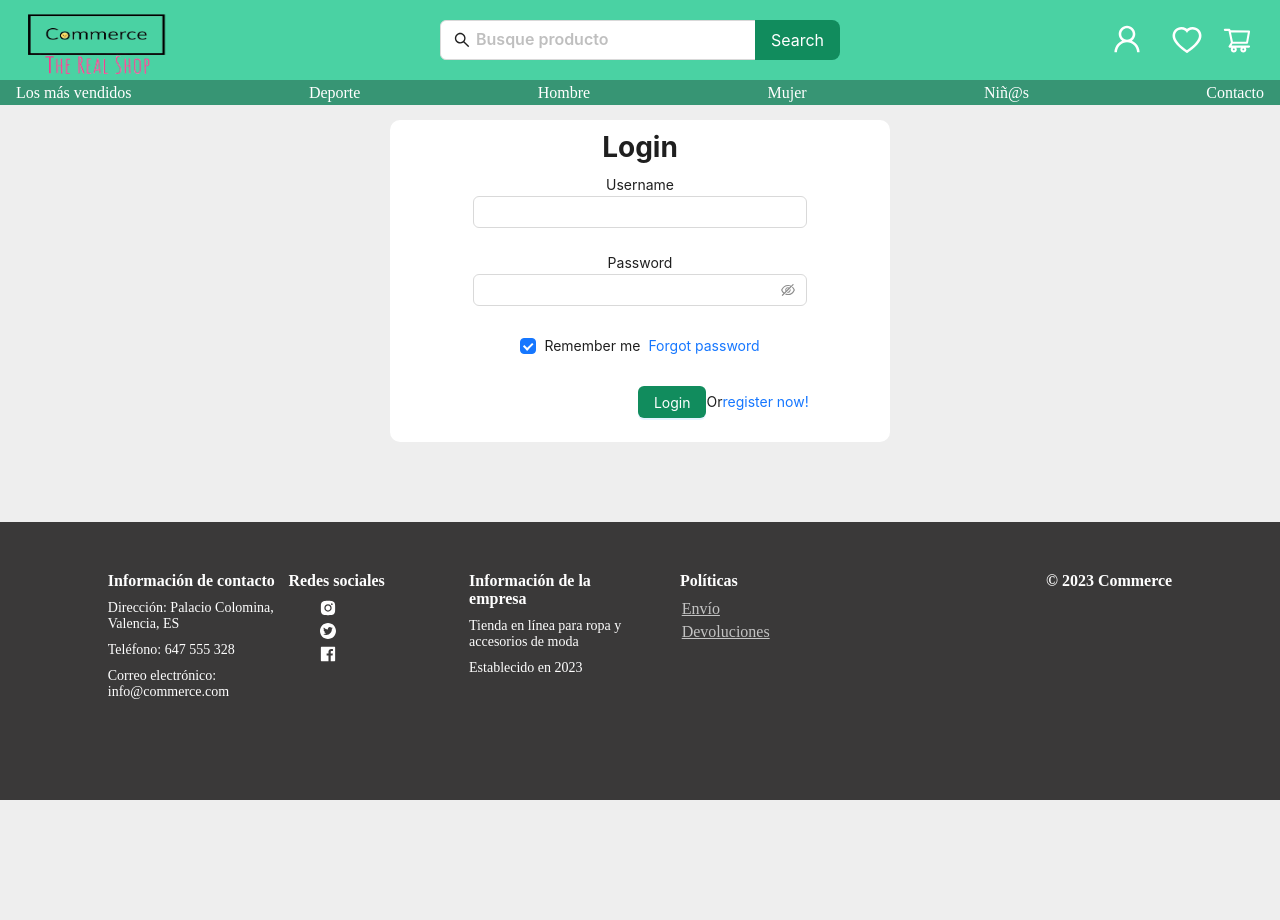
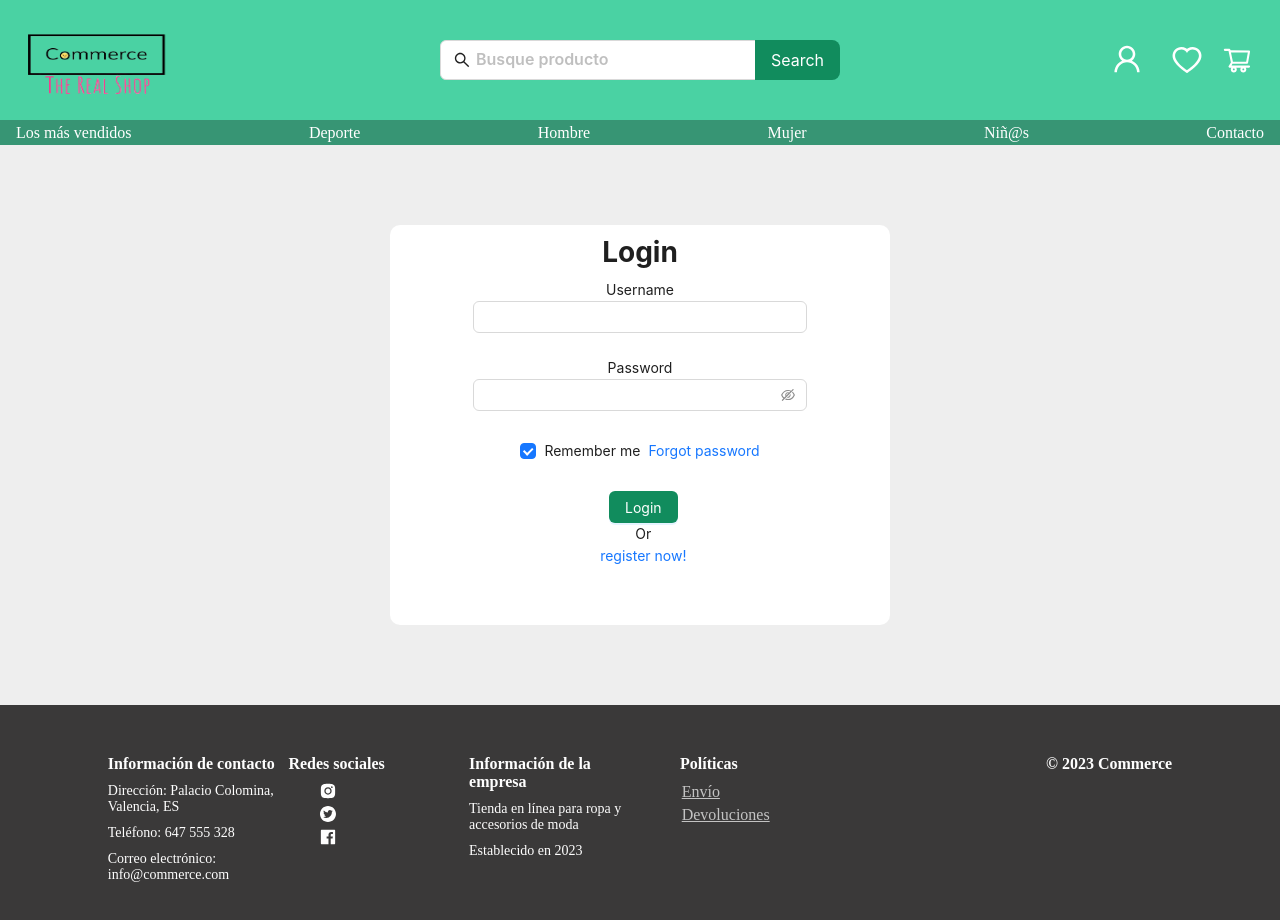
Before and after one commit to alberttsg/FrontEnd-Ecommerce, a React (Vite) app in the folder vite-project/: page /login in a window 1280 px wide. Shown: the top 920 px of the page. Before the commit the page ends 800 px from the top, so only its background shows below. Built offline with nearby package versions, Linux system fonts and the light colour scheme.

Commit message:
css files remodeled

```diff
--- a/vite-project/src/App.jsx
+++ b/vite-project/src/App.jsx
@@ -8,7 +8,7 @@ import Footer from './componentes/Footer/Footer';
 function App() {
 
   return (
-    <div className="App">
+
       <BrowserRouter>
         <UserProvider>
           <Header />
@@ -16,7 +16,7 @@ function App() {
           <Footer />
         </UserProvider>
       </BrowserRouter>
-    </div>
+
   )
 }
 
--- a/vite-project/src/App.scss
+++ b/vite-project/src/App.scss
@@ -1,7 +1,8 @@
 *{
     margin: 0;
 }
-body{
+.App{
     height: 100vh;
     background-color: rgb(238, 238, 238);
+
 }
--- a/vite-project/src/componentes/Footer/Footer.scss
+++ b/vite-project/src/componentes/Footer/Footer.scss
@@ -2,10 +2,11 @@
   background-color: #3a3939;
   color: rgb(254, 254, 254);
   padding: 50px 0;
-  position: fixed;
+  // position: fixed;
+  min-height: 15vh;
   width: 100%;
-  left: 0;
-  bottom: 0;
+  // left: 0;
+  // bottom: 0;
 
   .container {
     display: flex;
@@ -17,7 +18,7 @@
     display: flex;
     flex-wrap: wrap;
     justify-content: space-around;
-    margin-bottom: 20px;
+    // margin-bottom: 20px;
 
     .footer-section {
       width: 25%;
--- a/vite-project/src/componentes/Header/Header.scss
+++ b/vite-project/src/componentes/Header/Header.scss
@@ -5,7 +5,7 @@
 .header-container{
     padding: 2px;
     width: 100%;
-    height: 80px;
+    height: 15vh;
     // border: 1px solid red;
     display: flex;
     justify-content: space-between;
@@ -31,8 +31,8 @@
 
 }
 .header-rows-container{
-    position: fixed;
-    top: 0;
+    // position: fixed;
+    // top: 0;
     width: 100%;
     display: flex;
     justify-content: space-between;
--- a/vite-project/src/context/UserContext/UserState.jsx
+++ b/vite-project/src/context/UserContext/UserState.jsx
@@ -13,6 +13,7 @@ export const UserContext = createContext(initialState);
 
 export const UserProvider = ({ children }) => {
   const [state, dispatch ] = useReducer(UserReducer, initialState);
+
 
   const login = async (user) => {
     const res = await axios.post('https://backend-ecommerce-production-ce12.up.railway.app/login', user);
@@ -44,7 +45,7 @@ export const UserProvider = ({ children }) => {
         token: state.token,
         user: state.user,
         login,
-        register
+        register,
       }}
     >
       {children}
--- a/vite-project/src/pages/login/Login.jsx
+++ b/vite-project/src/pages/login/Login.jsx
@@ -4,12 +4,15 @@ import { UserContext } from "../../context/UserContext/UserState";
 import { Link } from "react-router-dom";
 import { notification } from "antd";
 import "./login.scss";
+import { useNavigate } from "react-router-dom";
 
 const Login = () => {
+  const navigate = useNavigate();
   const { login } = useContext(UserContext);
 
   const onFinish = (values) => {
     login(values);
+    navigate('/profile')
     notification.success({
       message: "Bienvenid@",
       placement: 'bottomRight',
--- a/vite-project/src/pages/login/login.scss
+++ b/vite-project/src/pages/login/login.scss
@@ -1,9 +1,12 @@
 .login-container{
-  padding-top: 120px;
+  padding: 80px;
   display: flex;
   justify-content: center;
   width: 100%;
-  position: relative;
+  height: 70vh;
+  // position: fixed;
+  // margin-top: 80px;
+  // align-items: center;
   form{
     width: 500px;
     background-color: white;
@@ -25,3 +28,10 @@
     }
   }
 }
+.btn-container{
+  display: flex;
+  align-items: center;
+  // justify-content: flex-end;
+  flex-direction: column;
+  margin-right: 10rem;
+}
--- a/vite-project/src/pages/register/register.scss
+++ b/vite-project/src/pages/register/register.scss
@@ -1,8 +1,9 @@
 .register-container{
-    padding-top: 120px;
+    padding: 80px;
     display: flex;
     justify-content: center;
     width: 100%;
+    height: 70vh;
     position: relative;
     form{
       width: 500px;
```
Also changed, not shown: vite-project/src/context/adminContext/adminReducer.js (added), vite-project/src/context/adminContext/adminState.jsx (renamed from vite-project/src/context/admin/adminState.jsx).
